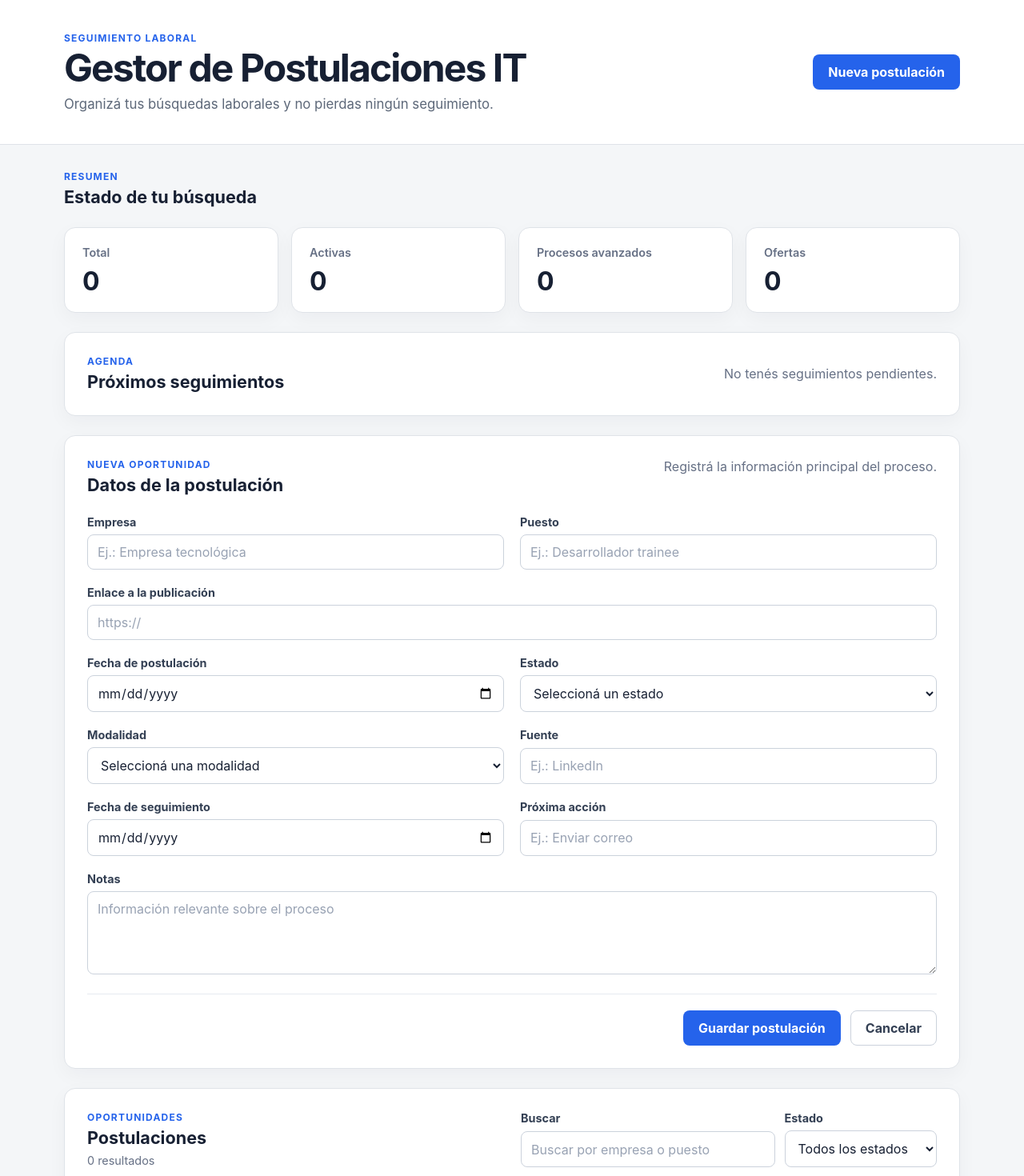
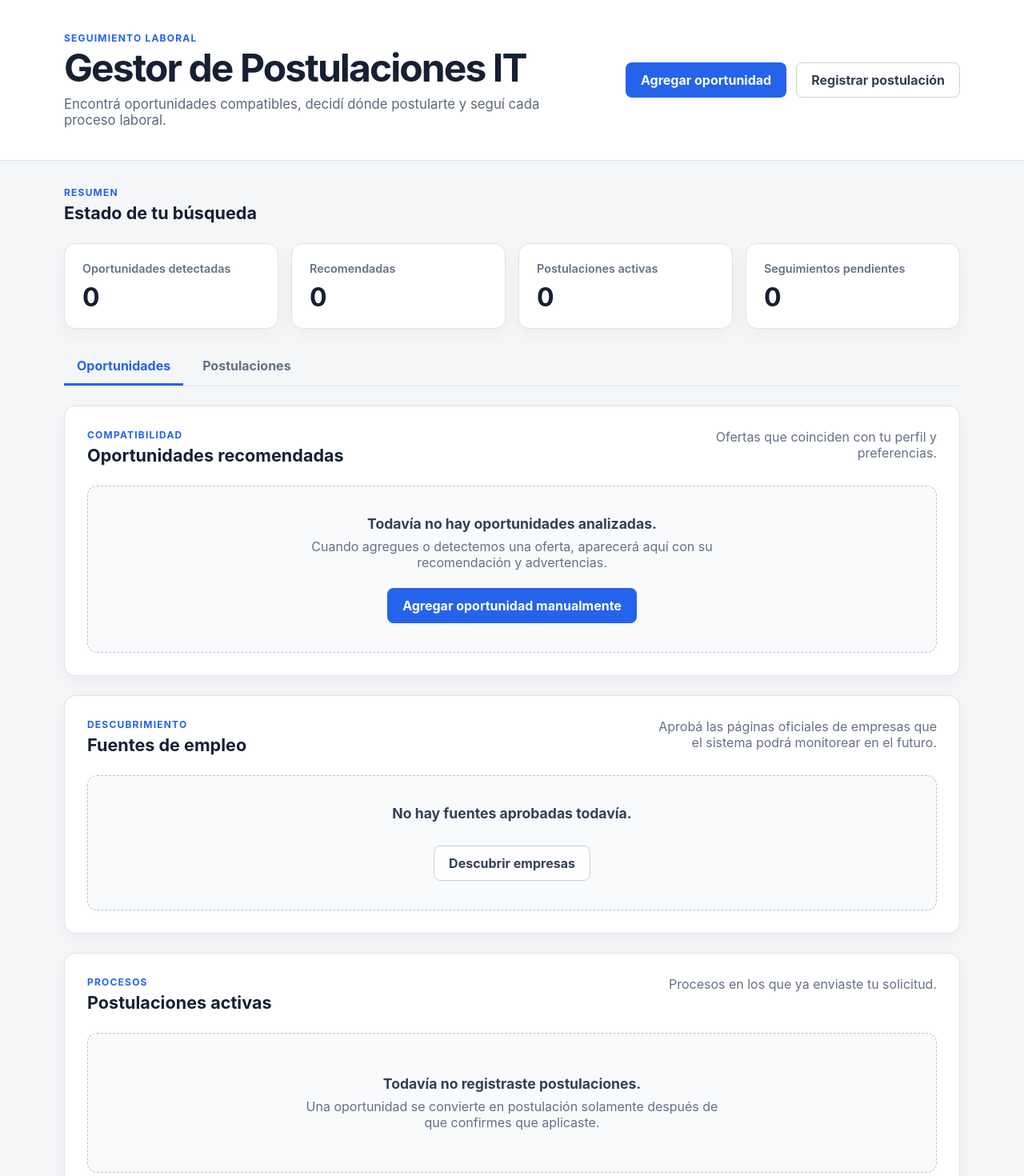
Before and after one commit to tato22-alt/gestor-postulaciones-it, a React (Vite) app: page / in a window 1280 px wide. Shown: the top 1470 px of the page at 80% size. Built offline with nearby package versions, Linux system fonts and the light colour scheme.

Commit message:
refactor: align static interface with job search domain

```diff
--- a/src/App.css
+++ b/src/App.css
@@ -36,6 +36,13 @@
   font-size: 1.05rem;
 }
 
+.header-actions {
+  display: flex;
+  flex-wrap: wrap;
+  justify-content: flex-end;
+  gap: 12px;
+}
+
 .eyebrow,
 .section-kicker {
   margin: 0;
@@ -53,7 +60,6 @@
 }
 
 .section-heading,
-.list-toolbar,
 .follow-up-panel {
   display: flex;
   align-items: flex-start;
@@ -66,7 +72,6 @@
 }
 
 .section-heading h2,
-.list-toolbar h2,
 .follow-up-panel h2 {
   margin: 4px 0 0;
 }
@@ -111,6 +116,35 @@
 
 .panel {
   padding: 28px;
+}
+
+.workspace-tabs {
+  display: flex;
+  gap: 8px;
+  border-bottom: 1px solid #dfe3e8;
+}
+
+.workspace-tab {
+  border: 0;
+  border-bottom: 3px solid transparent;
+  background: transparent;
+  color: #667085;
+  font: inherit;
+  font-weight: 700;
+  padding: 12px 16px;
+  cursor: pointer;
+}
+
+.workspace-tab:hover,
+.workspace-tab-active {
+  border-bottom-color: #2563eb;
+  color: #2563eb;
+}
+
+.workspace-tab:focus-visible {
+  border-radius: 6px;
+  outline: 3px solid rgba(37, 99, 235, 0.25);
+  outline-offset: 2px;
 }
 
 .follow-up-panel {
@@ -226,25 +260,8 @@
   background: #f5f7fa;
 }
 
-.list-toolbar {
-  align-items: flex-end;
-}
-
-.results-count {
-  margin: 6px 0 0;
-  color: #667085;
-  font-size: 0.9rem;
-}
-
-.filters {
-  display: grid;
-  grid-template-columns: minmax(240px, 1fr) minmax(180px, 0.6fr);
-  gap: 12px;
-  width: min(100%, 520px);
-}
-
 .empty-state {
-  margin-top: 28px;
+  margin-top: 0;
   border: 1px dashed #b8c1ce;
   border-radius: 12px;
   background: #f8fafc;
@@ -264,10 +281,17 @@
   color: #667085;
 }
 
+.compact-empty-state {
+  padding-block: 36px;
+}
+
+.empty-state-action {
+  margin-top: 22px;
+}
+
 @media (max-width: 800px) {
   .header-content,
   .section-heading,
-  .list-toolbar,
   .follow-up-panel {
     align-items: stretch;
     flex-direction: column;
@@ -286,8 +310,8 @@
     grid-template-columns: repeat(2, minmax(0, 1fr));
   }
 
-  .filters {
-    width: 100%;
+  .header-actions {
+    justify-content: flex-start;
   }
 }
 
@@ -306,8 +330,7 @@
   }
 
   .statistics-grid,
-  .form-grid,
-  .filters {
+  .form-grid {
     grid-template-columns: 1fr;
   }
 
@@ -329,6 +352,11 @@
     width: 100%;
   }
 
+  .header-actions {
+    width: 100%;
+    flex-direction: column;
+  }
+
   .empty-state {
     padding: 40px 18px;
   }
--- a/src/App.jsx
+++ b/src/App.jsx
@@ -1,9 +1,11 @@
 import './App.css'
-import ApplicationForm from './components/ApplicationForm.jsx'
 import ApplicationList from './components/ApplicationList.jsx'
 import FollowUpPanel from './components/FollowUpPanel.jsx'
 import Header from './components/Header.jsx'
+import OpportunitySection from './components/OpportunitySection.jsx'
+import SourceSection from './components/SourceSection.jsx'
 import StatsPanel from './components/StatsPanel.jsx'
+import WorkspaceTabs from './components/WorkspaceTabs.jsx'
 
 function App() {
   return (
@@ -12,9 +14,11 @@ function App() {
 
       <main className="app-main">
         <StatsPanel />
+        <WorkspaceTabs />
+        <OpportunitySection />
+        <SourceSection />
+        <ApplicationList />
         <FollowUpPanel />
-        <ApplicationForm />
-        <ApplicationList />
       </main>
     </div>
   )
--- a/src/components/ApplicationList.jsx
+++ b/src/components/ApplicationList.jsx
@@ -1,17 +1,14 @@
 import EmptyState from './EmptyState.jsx'
-import FiltersBar from './FiltersBar.jsx'
 
 function ApplicationList() {
   return (
     <section className="panel" aria-labelledby="applications-title">
-      <div className="list-toolbar">
+      <div className="section-heading">
         <div>
-          <p className="section-kicker">Oportunidades</p>
-          <h2 id="applications-title">Postulaciones</h2>
-          <p className="results-count">0 resultados</p>
+          <p className="section-kicker">Procesos</p>
+          <h2 id="applications-title">Postulaciones activas</h2>
         </div>
-
-        <FiltersBar />
+        <p>Procesos en los que ya enviaste tu solicitud.</p>
       </div>
 
       <EmptyState />
--- a/src/components/EmptyState.jsx
+++ b/src/components/EmptyState.jsx
@@ -2,7 +2,7 @@ function EmptyState() {
   return (
     <div className="empty-state">
       <h3>Todavía no registraste postulaciones.</h3>
-      <p>Cuando guardes una oportunidad laboral, aparecerá en esta sección.</p>
+      <p>Una oportunidad se convierte en postulación solamente después de que confirmes que aplicaste.</p>
     </div>
   )
 }
--- a/src/components/FiltersBar.jsx
+++ /dev/null
@@ -1,18 +0,0 @@
-function FiltersBar() {
-  return (
-    <div className="filters" aria-label="Búsqueda y filtros">
-      <div className="form-field search-field">
-        <label htmlFor="search">Buscar</label>
-        <input id="search" name="search" type="search" placeholder="Buscar por empresa o puesto" />
-      </div>
-      <div className="form-field filter-field">
-        <label htmlFor="status-filter">Estado</label>
-        <select id="status-filter" name="statusFilter" defaultValue="all">
-          <option value="all">Todos los estados</option>
-        </select>
-      </div>
-    </div>
-  )
-}
-
-export default FiltersBar
--- a/src/components/Header.jsx
+++ b/src/components/Header.jsx
@@ -6,12 +6,17 @@ function Header() {
           <p className="eyebrow">Seguimiento laboral</p>
           <h1>Gestor de Postulaciones IT</h1>
           <p className="header-description">
-            Organizá tus búsquedas laborales y no pierdas ningún seguimiento.
+            Encontrá oportunidades compatibles, decidí dónde postularte y seguí cada proceso laboral.
           </p>
         </div>
-        <button className="button button-primary" type="button">
-          Nueva postulación
-        </button>
+        <div className="header-actions">
+          <button className="button button-primary" type="button">
+            Agregar oportunidad
+          </button>
+          <button className="button button-secondary" type="button">
+            Registrar postulación
+          </button>
+        </div>
       </div>
     </header>
   )
--- /dev/null
+++ b/src/components/OpportunitySection.jsx
@@ -0,0 +1,23 @@
+function OpportunitySection() {
+  return (
+    <section className="panel" aria-labelledby="opportunities-title">
+      <div className="section-heading">
+        <div>
+          <p className="section-kicker">Compatibilidad</p>
+          <h2 id="opportunities-title">Oportunidades recomendadas</h2>
+        </div>
+        <p>Ofertas que coinciden con tu perfil y preferencias.</p>
+      </div>
+
+      <div className="empty-state compact-empty-state">
+        <h3>Todavía no hay oportunidades analizadas.</h3>
+        <p>Cuando agregues o detectemos una oferta, aparecerá aquí con su recomendación y advertencias.</p>
+        <button className="button button-primary empty-state-action" type="button">
+          Agregar oportunidad manualmente
+        </button>
+      </div>
+    </section>
+  )
+}
+
+export default OpportunitySection
--- /dev/null
+++ b/src/components/SourceSection.jsx
@@ -0,0 +1,22 @@
+function SourceSection() {
+  return (
+    <section className="panel" aria-labelledby="sources-title">
+      <div className="section-heading">
+        <div>
+          <p className="section-kicker">Descubrimiento</p>
+          <h2 id="sources-title">Fuentes de empleo</h2>
+        </div>
+        <p>Aprobá las páginas oficiales de empresas que el sistema podrá monitorear en el futuro.</p>
+      </div>
+
+      <div className="empty-state compact-empty-state">
+        <h3>No hay fuentes aprobadas todavía.</h3>
+        <button className="button button-secondary empty-state-action" type="button">
+          Descubrir empresas
+        </button>
+      </div>
+    </section>
+  )
+}
+
+export default SourceSection
--- a/src/components/StatsPanel.jsx
+++ b/src/components/StatsPanel.jsx
@@ -10,19 +10,19 @@ function StatsPanel() {
 
       <div className="statistics-grid">
         <article className="stat-card">
-          <p>Total</p>
+          <p>Oportunidades detectadas</p>
           <strong>0</strong>
         </article>
         <article className="stat-card">
-          <p>Activas</p>
+          <p>Recomendadas</p>
           <strong>0</strong>
         </article>
         <article className="stat-card">
-          <p>Procesos avanzados</p>
+          <p>Postulaciones activas</p>
           <strong>0</strong>
         </article>
         <article className="stat-card">
-          <p>Ofertas</p>
+          <p>Seguimientos pendientes</p>
           <strong>0</strong>
         </article>
       </div>
--- /dev/null
+++ b/src/components/WorkspaceTabs.jsx
@@ -0,0 +1,14 @@
+function WorkspaceTabs() {
+  return (
+    <nav className="workspace-tabs" aria-label="Secciones principales">
+      <button className="workspace-tab workspace-tab-active" type="button" aria-current="page">
+        Oportunidades
+      </button>
+      <button className="workspace-tab" type="button">
+        Postulaciones
+      </button>
+    </nav>
+  )
+}
+
+export default WorkspaceTabs
```
